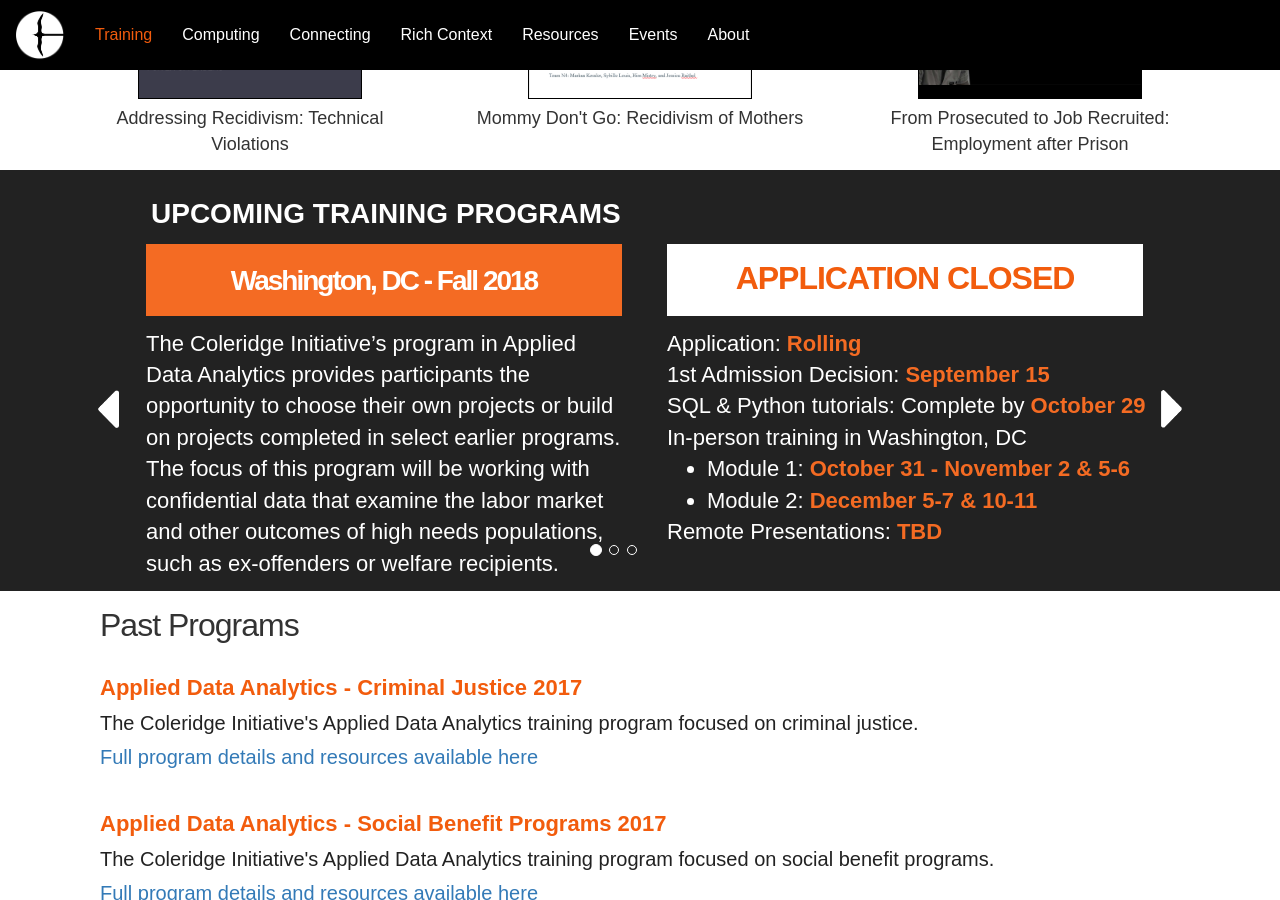
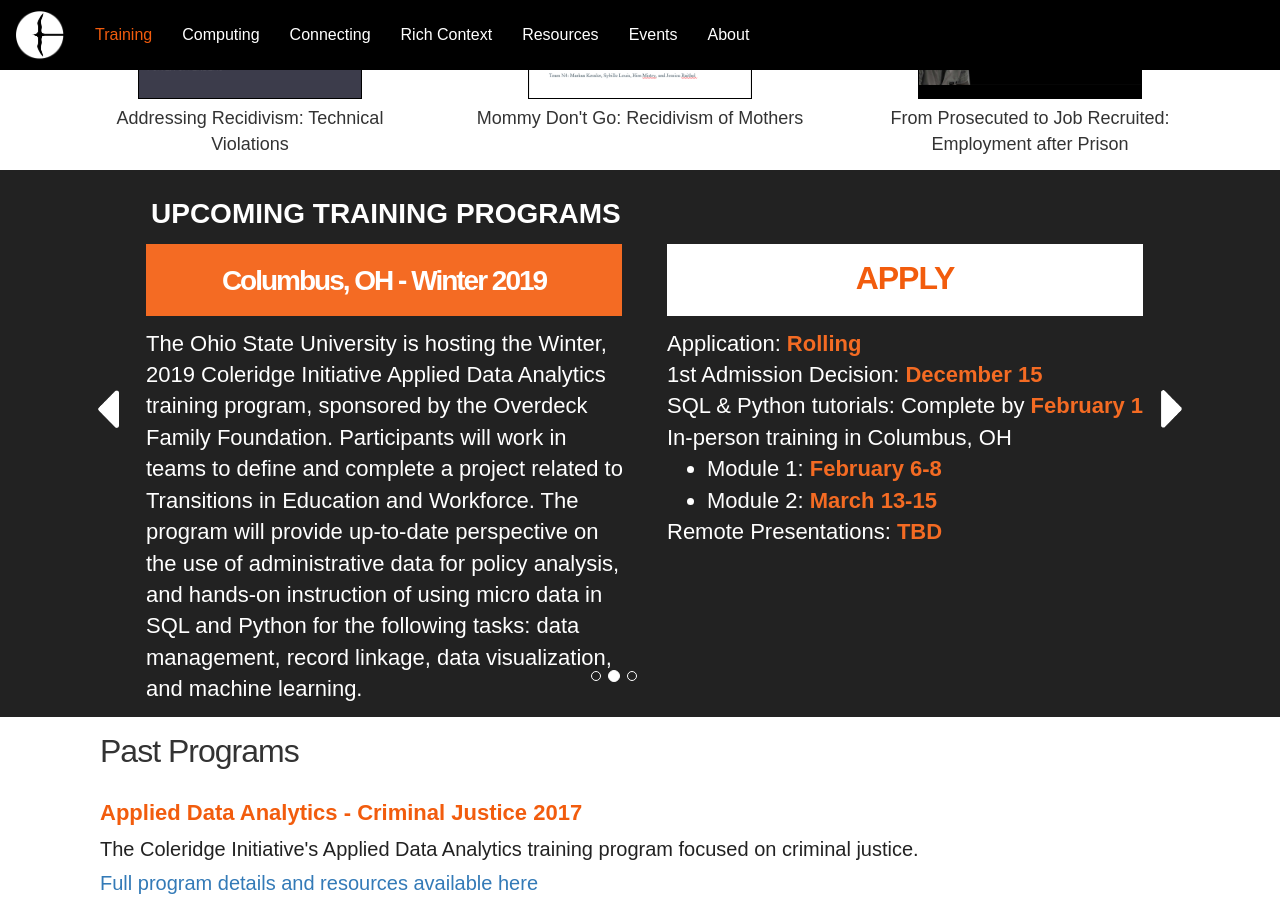
Before and after one commit to NYU-CI/coleridge, a Jekyll site: the page built from pages/training.html, in a window 1280 px wide and 900 px high, scrolled down 1619 px. Built offline with Jekyll 4.4.1, drawn with Linux system fonts in a browser that asks for light colours; nearby versions of some CDN libraries.

Commit message:
update OSU description

```diff
--- a/pages/training.html
+++ b/pages/training.html
@@ -119,8 +119,8 @@
 
             <!-- Slide indicators -->
             <ol class="carousel-indicators">
-              <li id="ada18umd" data-target="#program-carousel" data-slide-to="0" class="active"></li>
-              <li id="ada19osu" data-target="#program-carousel" data-slide-to="1"></li>
+              <li id="ada18umd" data-target="#program-carousel" data-slide-to="0"></li>
+              <li id="ada19osu" data-target="#program-carousel" data-slide-to="1" class="active"></li>
               <li id="ada19umd" data-target="#program-carousel" data-slide-to="2"></li>
             </ol>
             <!-- Wrapper for slides -->
@@ -190,7 +190,7 @@
             -->
 
 
-              <div id="ada18umd" class="item active">
+              <div id="ada18umd" class="item">
                 <div class="col-sm-6">
                   <div class="program-block">
                     <div class="program-location">Washington, DC - Fall 2018</div>
@@ -225,7 +225,7 @@
               </div>
 
 
-              <div id="ada19osu" class="item">
+              <div id="ada19osu" class="item active">
                 <div class="col-sm-6">
                   <div class="program-block">
                     <div class="program-location">Columbus, OH - Winter 2019</div>
@@ -237,7 +237,7 @@
                     </a>
                 </div>
                 <div class="col-sm-6">
-                  <div class="program-description"><p>This training program on Education and Workforce will apply big data tools to confidential microdata about individuals' transitions between their education and workforce participation. The program will pay special attention to record linkage, machine learning and visualization tools as well as privacy, confidentiality and ethics.</p>
+                  <div class="program-description"><p>The Ohio State University is hosting the Winter, 2019 Coleridge Initiative Applied Data Analytics training program, sponsored by the Overdeck Family Foundation. Participants will work in teams to define and complete a project related to Transitions in Education and Workforce. The program will provide up-to-date perspective on the use of administrative data for policy analysis, and hands-on instruction of using micro data in SQL and Python for the following tasks:  data management, record linkage, data visualization, and machine learning.</p>
                   </div>
                 </div>
                 <div class="col-sm-6">
```
